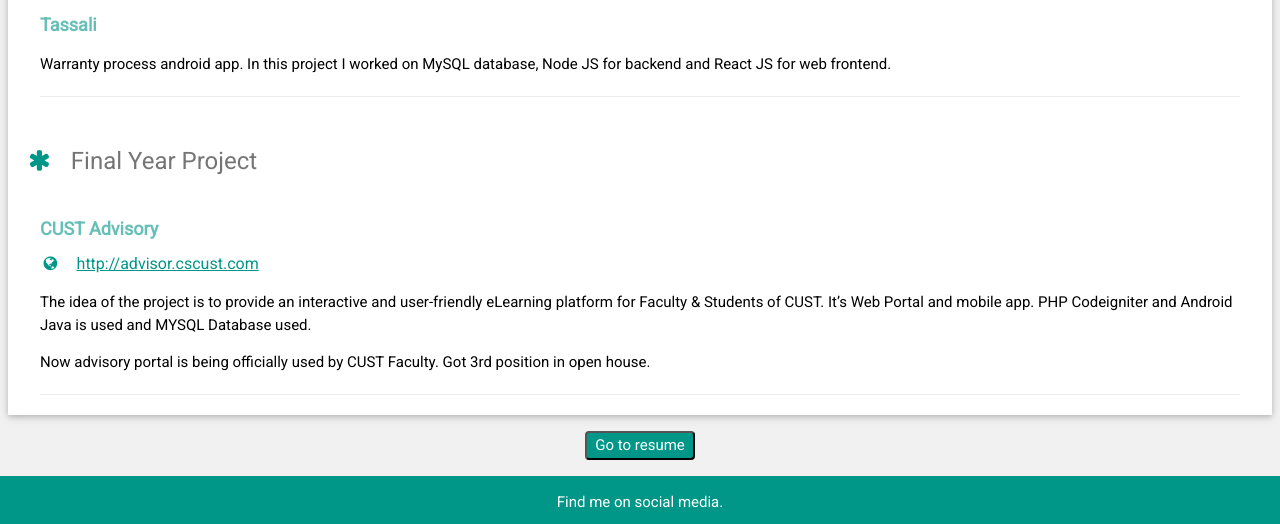
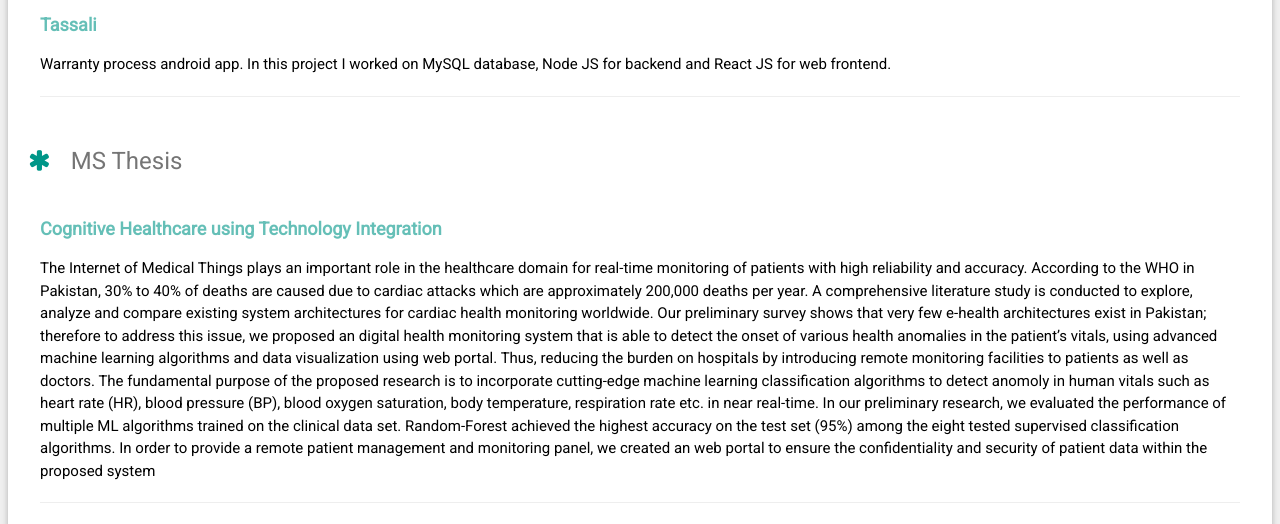
Before and after one commit to iMuhammadTalha/iMuhammadTalha.github.io, a plain HTML site: page portfolio.html in a window 1280 px wide. Shown: the part 1010-1534 px from the top of the page. Drawn offline with nearby package versions, Linux system fonts and the light colour scheme.

Commit message:
Add MS Thesis

```diff
--- a/portfolio.html
+++ b/portfolio.html
@@ -46,11 +46,11 @@
                 <b>Fingerate </b>
               </h5>
               <h6 class="w3-text-teal">
-               <i class="fa fa-globe fa-fw w3-margin-right"></i
-               ><a href="https://www.fingerate.world/"
-                 >https://www.fingerate.world/</a
-               >
-             </h6>
+                <i class="fa fa-globe fa-fw w3-margin-right"></i
+                ><a href="https://www.fingerate.world/"
+                  >https://www.fingerate.world/</a
+                >
+              </h6>
               <p>
                 Fingerate is an metaverse mobile application to conduct surveys.
                 In this project, I worked on PostGreSQL database, Next JS for
@@ -150,6 +150,49 @@
               <p>
                 Warranty process android app. In this project I worked on MySQL
                 database, Node JS for backend and React JS for web frontend.
+              </p>
+              <hr />
+            </div>
+
+            <h3 class="w3-text-grey w3-padding-16">
+              <i
+                class="fa fa-asterisk fa-fw w3-margin-right w3-xlarge w3-text-teal"
+              ></i
+              >MS Thesis
+            </h3>
+
+            <div class="w3-container">
+              <h5 class="w3-opacity w3-text-teal">
+                <b>Cognitive Healthcare using Technology Integration</b>
+              </h5>
+              <p>
+                The Internet of Medical Things plays an important role in the
+                healthcare domain for real-time monitoring of patients with high
+                reliability and accuracy. According to the WHO in Pakistan, 30%
+                to 40% of deaths are caused due to cardiac attacks which are
+                approximately 200,000 deaths per year. A comprehensive
+                literature study is conducted to explore, analyze and compare
+                existing system architectures for cardiac health monitoring
+                worldwide. Our preliminary survey shows that very few e-health
+                architectures exist in Pakistan; therefore to address this
+                issue, we proposed an digital health monitoring system that is
+                able to detect the onset of various health anomalies in the
+                patient’s vitals, using advanced machine learning algorithms and
+                data visualization using web portal. Thus, reducing the burden
+                on hospitals by introducing remote monitoring facilities to
+                patients as well as doctors. The fundamental purpose of the
+                proposed research is to incorporate cutting-edge machine
+                learning classification algorithms to detect anomoly in human
+                vitals such as heart rate (HR), blood pressure (BP), blood
+                oxygen saturation, body temperature, respiration rate etc. in
+                near real-time. In our preliminary research, we evaluated the
+                performance of multiple ML algorithms trained on the clinical
+                data set. Random-Forest achieved the highest accuracy on the
+                test set (95%) among the eight tested supervised classification
+                algorithms. In order to provide a remote patient management and
+                monitoring panel, we created an web portal to ensure the
+                confidentiality and security of patient data within the proposed
+                system
               </p>
               <hr />
             </div>
```
